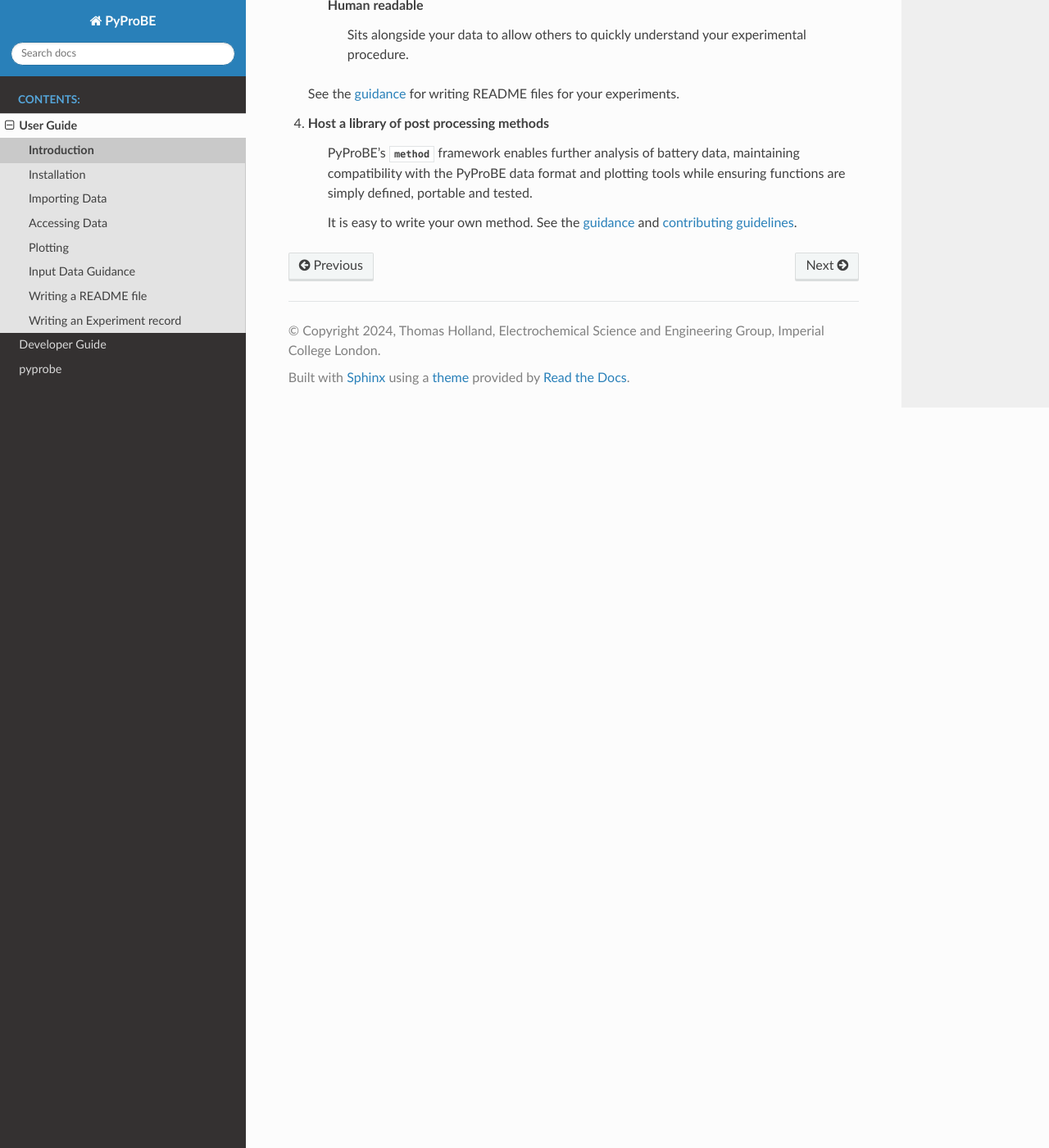
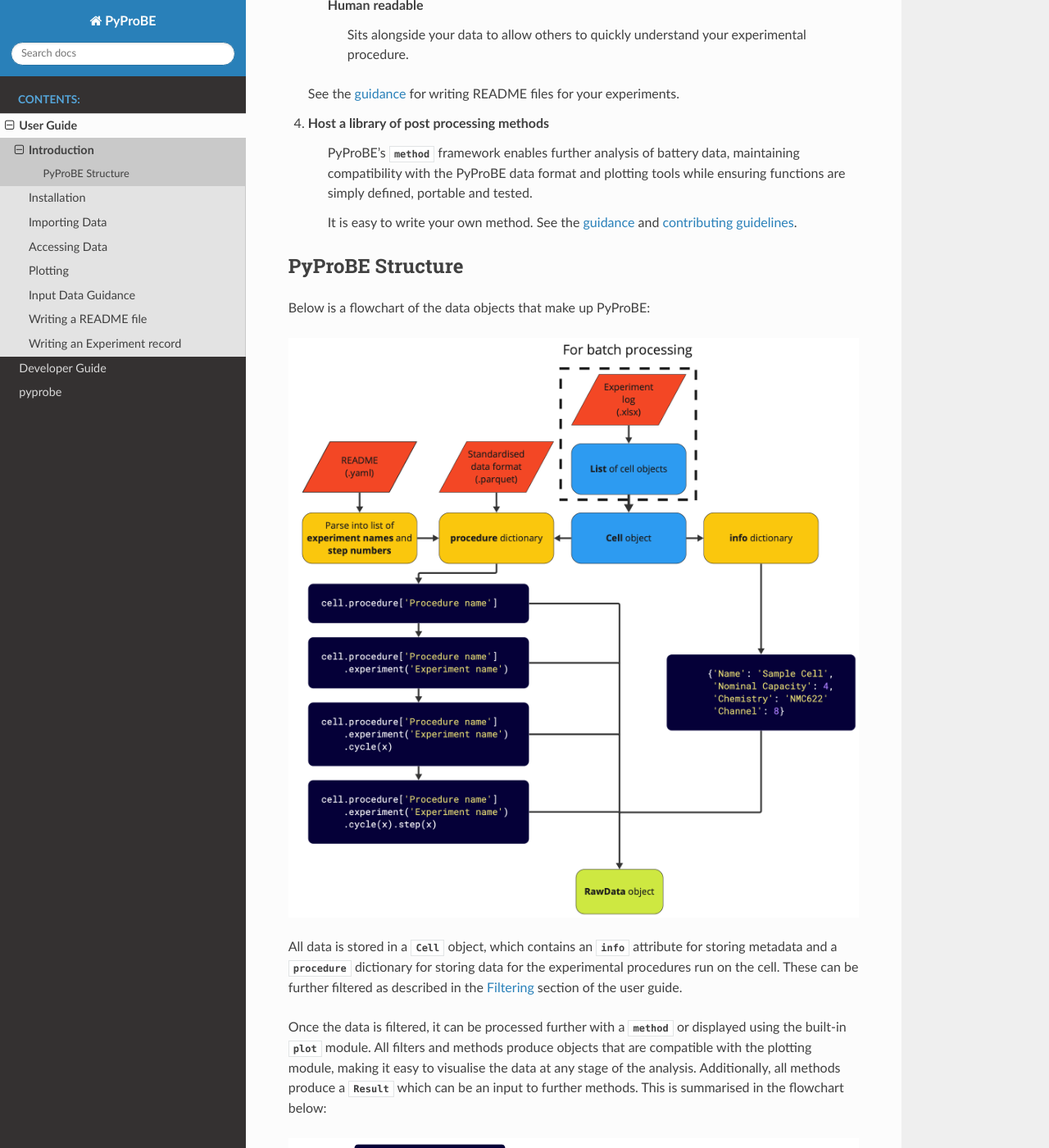
Before and after one commit to ImperialCollegeLondon/PyProBE, a Sphinx documentation site: the page built from docs/source/introduction.rst, in a window 1280 px wide and 1400 px high, scrolled down 1304 px. Shown: the whole window at 82% size. Built offline with Sphinx 7.4.7 and the Read the Docs theme 2.0.0, drawn with Linux system fonts in a browser that asks for light colours.

Commit message:
Add flowcharts to introduction

```diff
--- a/docs/source/accessing_data.rst
+++ b/docs/source/accessing_data.rst
@@ -1,5 +1,7 @@
 Accessing Data
 ==============
+
+.. _filtering:
 
 Filtering
 ---------
--- a/docs/source/introduction.rst
+++ b/docs/source/introduction.rst
@@ -55,3 +55,24 @@
 
     It is easy to write your own method. See the :ref:`guidance <creating_a_new_method>`
     and `contributing guidelines <https://github.com/ImperialCollegeLondon/PyProBE/blob/main/CONTRIBUTING.md>`_.
+
+PyProBE Structure
+-----------------
+Below is a flowchart of the data objects that make up PyProBE:
+
+.. image:: images/PyProBE_flowchart.png
+
+All data is stored in a :class:`~pyprobe.cell.Cell` object, which contains an
+:attr:`~pyprobe.cell.Cell.info` attribute for storing metadata and a
+:attr:`~pyprobe.cell.Cell.procedure` dictionary for storing data for the experimental
+procedures run on the cell. These can be further filtered as described in the
+:ref:`filtering` section of the user guide.
+
+Once the data is filtered, it can be processed further with a
+:mod:`method <pyprobe.methods>` or displayed using the built-in :mod:`~pyprobe.plot`
+module. All filters and methods produce objects that are compatible with the plotting
+module, making it easy to visualise the data at any stage of the analysis. Additionally,
+all methods produce a :class:`~pyprobe.result.Result` which can be an input to further
+methods. This is summarised in the flowchart below:
+
+.. image:: images/Result_flowchart.png
```
Also changed, not shown: docs/source/images/PyProBE_flowchart.png (added), docs/source/images/Result_flowchart.png (added).
